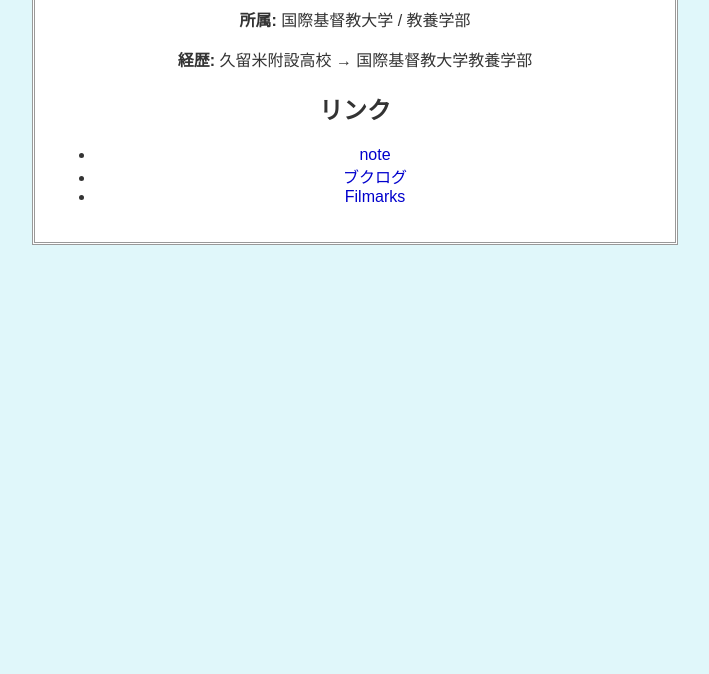
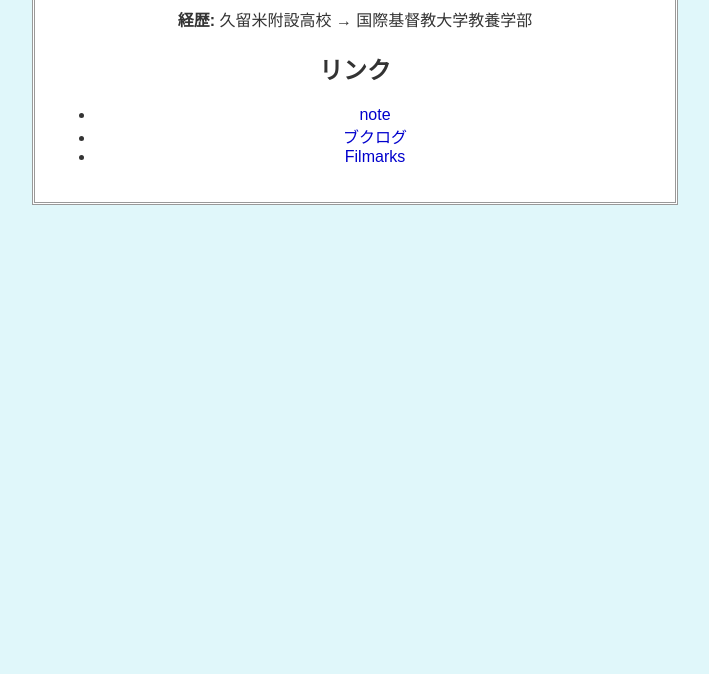
Before and after one commit to buchendschmerz/homepage, a plain HTML site: page index.html in a window 1280 px wide. Shown: the part 126-800 px from the top of the page, without its empty margins (285-994 px from the left). Drawn offline with Linux system fonts and the light colour scheme.

Commit message:
Update index.html

```diff
--- a/index.html
+++ b/index.html
@@ -8,7 +8,6 @@
 <body>
   <div class="container">
     <h1>Dai Miyazaki</h1>
-    <p><strong>所属:</strong> 国際基督教大学 / 教養学部</p>
     <p><strong>経歴:</strong> 久留米附設高校 → 国際基督教大学教養学部</p>
 
     <h2>リンク</h2>
```
